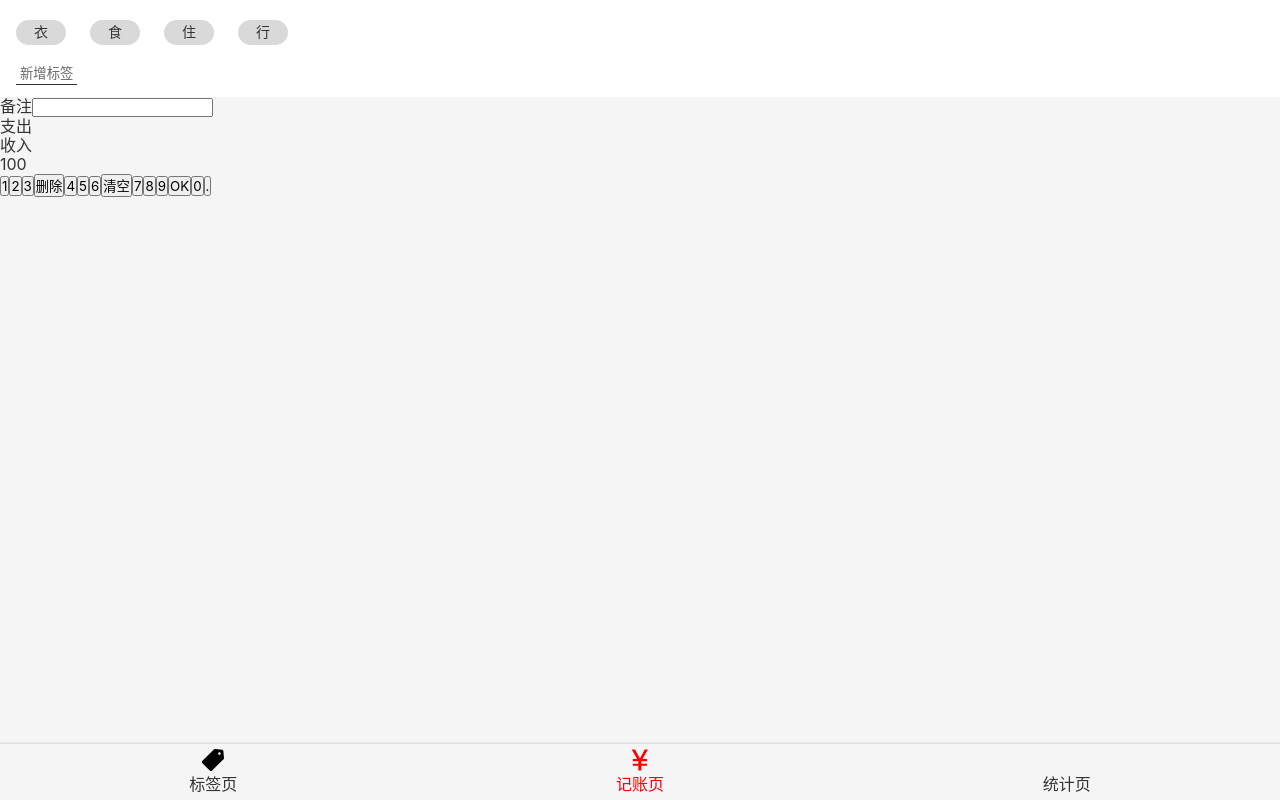
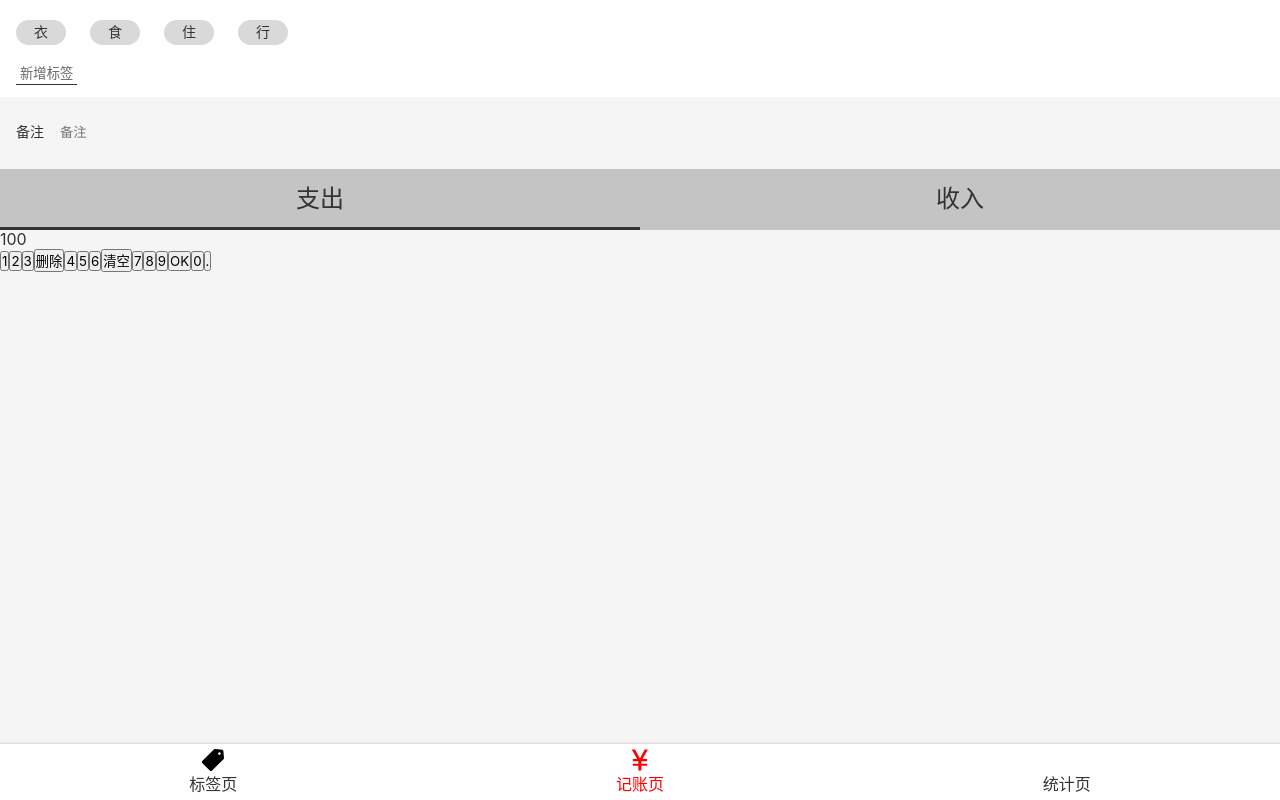
Before and after one commit to mid-bezoar/wang-cai-react, a React app: page /#/money in a window 1280 px wide. Built offline with nearby package versions, Linux system fonts and the light colour scheme.

Commit message:
feat: NotesSection、CategorySection样式已完成

```diff
--- a/src/components/Nav.tsx
+++ b/src/components/Nav.tsx
@@ -1,9 +1,10 @@
-import styled from 'styled-components'
-import { NavLink } from 'react-router-dom'
-import React from 'react'
-import Icon from './Icon'
+import styled from 'styled-components';
+import { NavLink } from 'react-router-dom';
+import React from 'react';
+import Icon from './Icon';
 
 const NavWrapper = styled.nav`
+  background: #fff;
   line-height: 24px;
   box-shadow: 0 0 3px rgba(0, 0, 0, 0.25);
   > ul {
@@ -30,7 +31,7 @@
       }
     }
   }
-`
+`;
 
 const Nav = () => {
   return (
@@ -56,7 +57,7 @@
         </li>
       </ul>
     </NavWrapper>
-  )
-}
+  );
+};
 
-export default Nav
+export default Nav;
--- a/src/index.scss
+++ b/src/index.scss
@@ -1,5 +1,5 @@
 @import-normalize;
-@import 'helper';
+@import "helper";
 * {
   margin: 0;
   padding: 0;
@@ -30,6 +30,9 @@
 button {
   font-family: inherit;
 }
+:focus {
+  outline: none;
+}
 .icon {
   width: 1em;
   height: 1em;
--- a/src/views/Money.tsx
+++ b/src/views/Money.tsx
@@ -1,6 +1,6 @@
-import styled from 'styled-components';
-import Layout from '../components/Layout';
-import React from 'react';
+import styled from "styled-components";
+import Layout from "../components/Layout";
+import React from "react";
 
 const TagsSection = styled.section`
   background: #fff;
@@ -26,9 +26,50 @@
   }
 `;
 
-const NotesSection = styled.section``;
+const NotesSection = styled.section`
+  background: #f5f5f5;
+  padding: 0 16px;
+  font-size: 14px;
+  > label {
+    display: flex;
+    align-items: center;
+    > span {
+      margin-right: 16px;
+      white-space: nowrap;
+    }
+    > input {
+      display: block;
+      width: 100%;
+      height: 72px;
+      background: none;
+      border: none;
+    }
+  }
+`;
 
-const CategorySection = styled.section``;
+const CategorySection = styled.section`
+  font-size: 24px;
+  > ul {
+    display: flex;
+    background-color: #c4c4c4;
+    > li {
+      width: 50%;
+      text-align: center;
+      padding: 16px 0;
+      position: relative;
+      &.selected::after {
+        content: "";
+        display: block;
+        height: 3px;
+        background-color: #333;
+        position: absolute;
+        left: 0;
+        bottom: 0;
+        width: 100%;
+      }
+    }
+  }
+`;
 
 const NumberPadSection = styled.section``;
 
@@ -47,12 +88,12 @@
       <NotesSection>
         <label>
           <span>备注</span>
-          <input type='text' />
+          <input type='text' placeholder='备注' />
         </label>
       </NotesSection>
       <CategorySection>
         <ul>
-          <li>支出</li>
+          <li className='selected'>支出</li>
           <li>收入</li>
         </ul>
       </CategorySection>
```
